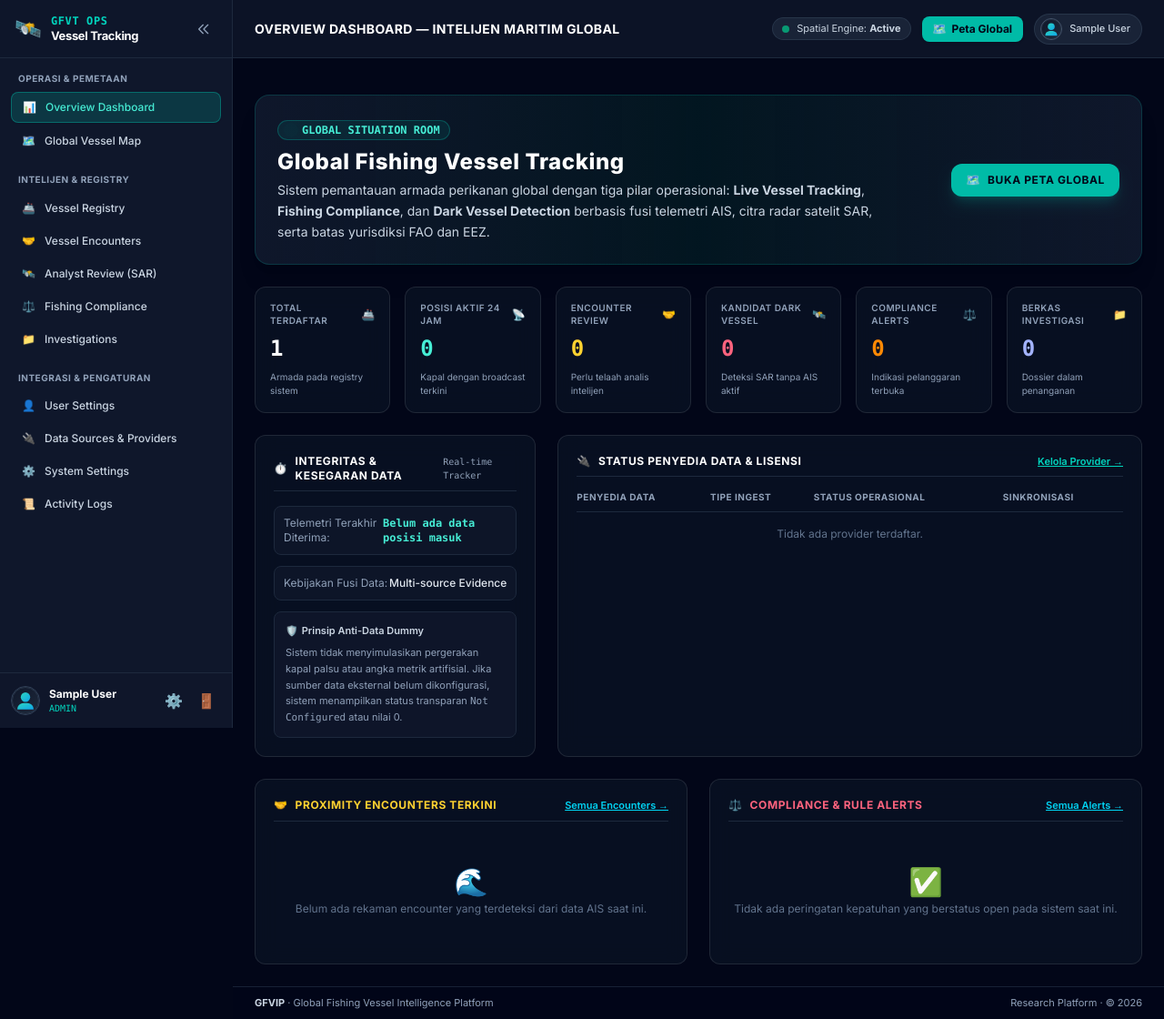
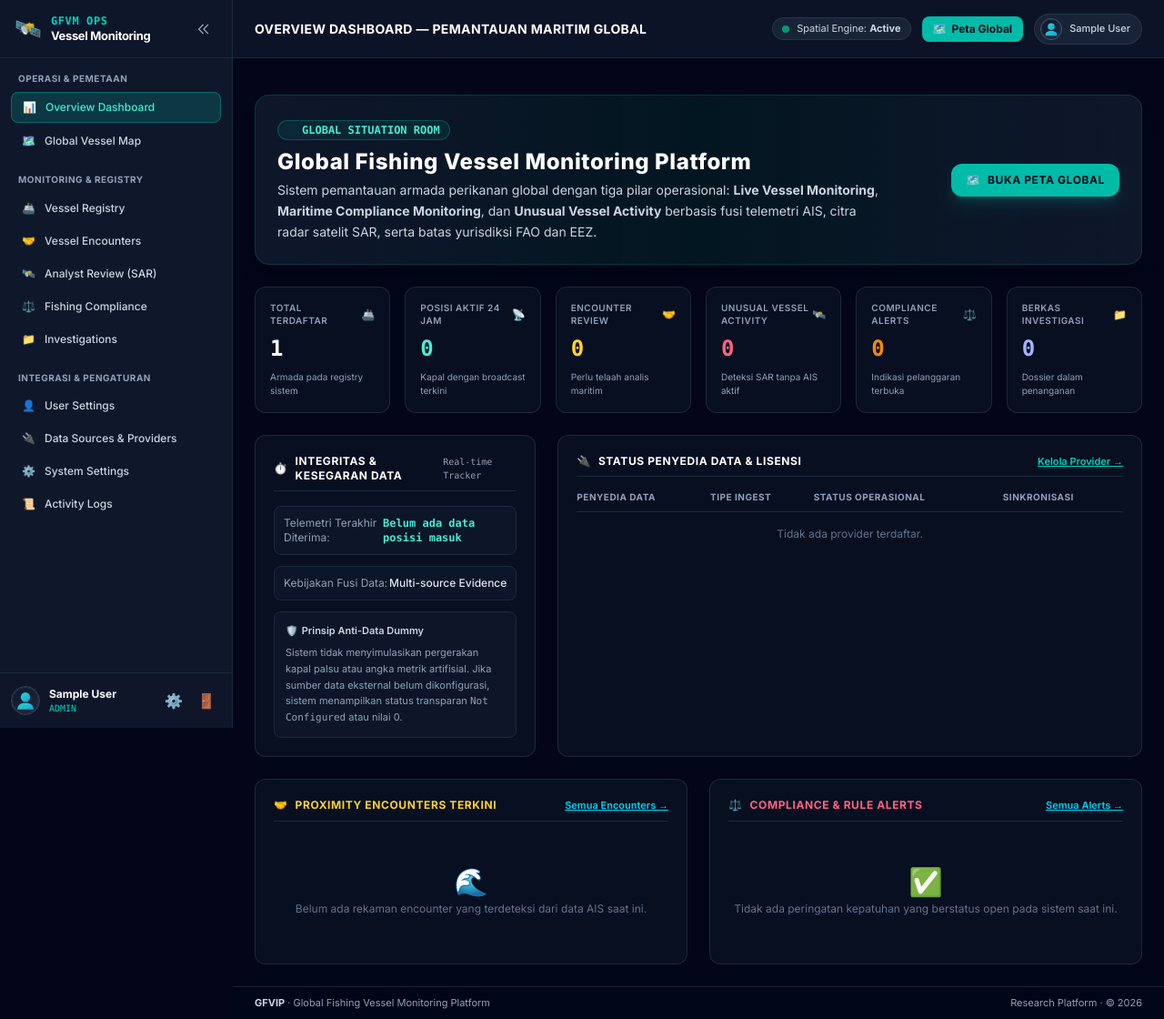
Before and after one commit to ametatjeh/Global-Fishing-Vessel-Platform, a Laravel app: page / in a window 1280 px wide. Shown: the whole page at 91% size. Run offline with Laravel 12, Linux system fonts and the light colour scheme; the visitor is signed in with stand-in values (Sample User, id 1); data comes from the database, SQL or seed files in the repository; data that the repository does not hold is empty; style sheets or scripts are compiled from the project's sources; parts of the project's set-up code (start-up, migrations or seed data) failed here and were passed over; some libraries are stand-ins or nearby versions.

Commit message:
rebrand(terminology): reposition platform to global fishing vessel monitoring platform

```diff
--- a/resources/views/auth/login.blade.php
+++ b/resources/views/auth/login.blade.php
@@ -4,7 +4,7 @@
 <head>
     <meta charset="utf-8">
     <meta name="viewport" content="width=device-width, initial-scale=1">
-    <title>Login — Global Fishing Vessel Tracking</title>
+    <title>Login — Global Fishing Vessel Monitoring Platform</title>
 
     <link rel="preconnect" href="https://fonts.googleapis.com">
     <link rel="preconnect" href="https://fonts.gstatic.com" crossorigin>
@@ -54,10 +54,10 @@
                 🛰️
             </div>
             <h1 class="text-xl font-black text-white tracking-wide uppercase">
-                Global Fishing Vessel Tracking
+                Global Fishing Vessel Monitoring Platform
             </h1>
             <p class="text-xs text-slate-400 mt-1">
-                Platform Intelijen Maritim: Tracking, Compliance & Dark Vessel Detection
+                Platform Pemantauan Maritim Global: Vessel Tracking, Compliance &amp; Unusual Vessel Activity
             </p>
         </div>
 
--- a/resources/views/dark-vessels/index.blade.php
+++ b/resources/views/dark-vessels/index.blade.php
@@ -47,7 +47,7 @@
         </div>
     </div>
 
-    <!-- Metrics Summary Cards (Tahap 9 Multi-Source Maritime Intelligence) -->
+    <!-- Metrics Summary Cards (Tahap 9 Multi-Source Maritime Monitoring) -->
     <div class="grid grid-cols-2 sm:grid-cols-4 xl:grid-cols-8 gap-2.5">
         <div class="glass-panel p-3 rounded-xl border border-slate-800 text-center">
             <div class="text-[9px] uppercase font-bold text-slate-400">Total SAR</div>
--- a/resources/views/dashboard/index.blade.php
+++ b/resources/views/dashboard/index.blade.php
@@ -1,6 +1,6 @@
 @extends('layouts.app')
 
-@section('header_title', 'Overview Dashboard — Intelijen Maritim Global')
+@section('header_title', 'Overview Dashboard — Pemantauan Maritim Global')
 
 @section('content')
 <div class="space-y-6">
@@ -14,10 +14,10 @@
                     <span>Global Situation Room</span>
                 </div>
                 <h2 class="text-xl sm:text-2xl font-black text-white tracking-wide">
-                    Global Fishing Vessel Tracking
+                    Global Fishing Vessel Monitoring Platform
                 </h2>
                 <p class="text-xs sm:text-sm text-slate-300 mt-1 max-w-2xl leading-relaxed">
-                    Sistem pemantauan armada perikanan global dengan tiga pilar operasional: <strong>Live Vessel Tracking</strong>, <strong>Fishing Compliance</strong>, dan <strong>Dark Vessel Detection</strong> berbasis fusi telemetri AIS, citra radar satelit SAR, serta batas yurisdiksi FAO dan EEZ.
+                    Sistem pemantauan armada perikanan global dengan tiga pilar operasional: <strong>Live Vessel Monitoring</strong>, <strong>Maritime Compliance Monitoring</strong>, dan <strong>Unusual Vessel Activity</strong> berbasis fusi telemetri AIS, citra radar satelit SAR, serta batas yurisdiksi FAO dan EEZ.
                 </p>
             </div>
 
@@ -59,13 +59,13 @@
                 <span>🤝</span>
             </div>
             <div class="text-2xl font-black text-amber-300 font-mono">{{ number_format($encountersNeedingReview) }}</div>
-            <div class="text-[10px] text-slate-400">Perlu telaah analis intelijen</div>
+            <div class="text-[10px] text-slate-400">Perlu telaah analis maritim</div>
         </div>
 
         <!-- Metric 4: Dark Vessel Candidates -->
         <div class="glass-panel p-4 rounded-xl border border-slate-800 space-y-2">
             <div class="flex items-center justify-between text-slate-400 text-xs">
-                <span class="font-semibold uppercase tracking-wider text-[10px]">Kandidat Dark Vessel</span>
+                <span class="font-semibold uppercase tracking-wider text-[10px]">Unusual Vessel Activity</span>
                 <span>🛰️</span>
             </div>
             <div class="text-2xl font-black text-rose-400 font-mono">{{ number_format($darkVesselCandidates) }}</div>
--- a/resources/views/encounters/show.blade.php
+++ b/resources/views/encounters/show.blade.php
@@ -37,7 +37,7 @@
     <div class="p-4 rounded-xl bg-amber-950/40 border border-amber-500/30 text-amber-200 text-xs flex items-start gap-2.5">
         <span class="text-base shrink-0">⚠️</span>
         <div>
-            <div class="font-bold text-amber-300">Pemberitahuan Disposisi Intelijen:</div>
+            <div class="font-bold text-amber-300">Pemberitahuan Disposisi Analis Maritim:</div>
             <div class="text-[11px] text-slate-300 leading-relaxed mt-0.5">
                 {{ $encounter->disclaimer }}
             </div>
@@ -158,7 +158,7 @@
                 </div>
 
                 <div>
-                    <label for="analyst_notes" class="block font-semibold text-slate-300 mb-1">Catatan Analis Intelijen:</label>
+                    <label for="analyst_notes" class="block font-semibold text-slate-300 mb-1">Catatan Analis Maritim:</label>
                     <textarea name="analyst_notes" id="analyst_notes" rows="3" class="w-full px-3 py-2 rounded-xl bg-slate-900 border border-slate-700 text-slate-200 placeholder-slate-500 focus:outline-none focus:border-teal-400 text-xs">{{ old('analyst_notes', $encounter->analyst_notes) }}</textarea>
                 </div>
 
--- a/resources/views/investigations/create.blade.php
+++ b/resources/views/investigations/create.blade.php
@@ -11,7 +11,7 @@
                 <div class="flex items-center gap-2">
                     <h2 class="text-base font-bold text-white uppercase tracking-wider flex items-center gap-2">
                         <span>📁</span>
-                        <span>Inisiasi Kasus Investigasi Intelijen Maritim</span>
+                        <span>Inisiasi Kasus Investigasi &amp; Pemantauan Maritim</span>
                     </h2>
                     <span class="px-2 py-0.5 rounded text-[10px] font-mono font-bold bg-rose-500/20 text-rose-300 border border-rose-500/40">
                         RESTRICTED — RESEARCH ONLY
--- a/resources/views/investigations/index.blade.php
+++ b/resources/views/investigations/index.blade.php
@@ -1,6 +1,6 @@
 @extends('layouts.app')
 
-@section('header_title', 'Investigations — Berkas Kasus Intelijen Maritim (Private Research)')
+@section('header_title', 'Investigations — Berkas Kasus Analisis Maritim (Private Research)')
 
 @section('content')
 <div class="space-y-6">
@@ -14,7 +14,7 @@
                 </span>
             </div>
             <p class="text-xs text-slate-400 mt-1">
-                Penyusunan berkas bukti intelijen maritim: pergantian identitas kapal, kepemilikan korporasi, kepatuhan batas ZEE, dan status IUU fishing.
+                Penyusunan berkas bukti analisis maritim: pergantian identitas kapal, kepemilikan korporasi, kepatuhan batas ZEE, dan status IUU fishing.
             </p>
         </div>
 
--- a/resources/views/layouts/app.blade.php
+++ b/resources/views/layouts/app.blade.php
@@ -5,7 +5,7 @@
     <meta name="viewport" content="width=device-width, initial-scale=1">
     <meta name="csrf-token" content="{{ csrf_token() }}">
 
-    <title>{{ $title ?? config('app.name', 'Global Fishing Vessel Tracking') }}</title>
+    <title>{{ $title ?? config('app.name', 'Global Fishing Vessel Monitoring Platform') }}</title>
 
     <!-- Google Fonts: Inter -->
     <link rel="preconnect" href="https://fonts.googleapis.com">
@@ -37,11 +37,11 @@
 
         <!-- Brand Header -->
         <div class="h-16 px-4 flex items-center justify-between border-b border-slate-800 bg-slate-900/90 backdrop-blur shrink-0 sidebar-brand-header">
-            <a href="{{ route('dashboard') }}" class="flex items-center gap-2.5 min-w-0" title="GFVT OPS - Global Fishing Vessel Tracking">
+            <a href="{{ route('dashboard') }}" class="flex items-center gap-2.5 min-w-0" title="GFVM OPS - Global Fishing Vessel Monitoring Platform">
                 <span class="text-2xl shrink-0">🛰️</span>
                 <div class="leading-tight sidebar-brand-text truncate">
-                    <div class="text-xs font-bold text-teal-400 tracking-wider uppercase font-mono">GFVT OPS</div>
-                    <div class="text-[13px] font-bold text-white tracking-tight truncate max-w-[130px]">Vessel Tracking</div>
+                    <div class="text-xs font-bold text-teal-400 tracking-wider uppercase font-mono">GFVM OPS</div>
+                    <div class="text-[13px] font-bold text-white tracking-tight truncate max-w-[130px]">Vessel Monitoring</div>
                 </div>
             </a>
 
@@ -85,7 +85,7 @@
             </a>
 
             <div class="sidebar-section-title pt-4 px-2 pb-1 text-[10px] uppercase font-bold text-slate-400 tracking-wider">
-                Intelijen &amp; Registry
+                Monitoring &amp; Registry
             </div>
 
             <a href="{{ route('vessels.index') }}" data-tooltip="Vessel Registry"
@@ -208,7 +208,7 @@
                 </button>
 
                 <h1 class="text-xs sm:text-sm font-bold text-white tracking-wide uppercase truncate flex items-center gap-2">
-                    @yield('header_title', 'Maritime Intelligence Platform')
+                    @yield('header_title', 'Maritime Monitoring Platform')
                 </h1>
             </div>
 
@@ -265,7 +265,7 @@
         <!-- Single-Line Compact Footer -->
         <footer class="h-9 min-h-[36px] max-h-[40px] px-4 sm:px-6 border-t border-slate-800/80 bg-slate-950/80 text-[11px] max-sm:text-[10px] text-slate-400 flex items-center justify-between gap-3 mt-auto shrink-0 select-none">
             <div class="truncate text-slate-400 font-normal">
-                <span class="font-bold text-slate-300">GFVIP</span> &middot; <span>Global Fishing Vessel Intelligence Platform</span>
+                <span class="font-bold text-slate-300">GFVIP</span> &middot; <span>Global Fishing Vessel Monitoring Platform</span>
             </div>
             <div class="shrink-0 text-slate-400 text-right whitespace-nowrap">
                 <span>Research Platform</span> &middot; <span>&copy; {{ date('Y') }}</span>
--- a/resources/views/providers/index.blade.php
+++ b/resources/views/providers/index.blade.php
@@ -45,7 +45,7 @@
         </blockquote>
 
         <div class="p-3 rounded-xl bg-amber-500/10 border border-amber-500/20 text-amber-300/90 text-[11px] leading-relaxed">
-            <strong>Pemberitahuan Estimasi Intelijen:</strong> Aktivitas kapal yang ditampilkan merupakan estimasi atau hasil analisis berdasarkan sumber data, bukan bukti final pelanggaran. Seluruh fitur berbasis data GFW disediakan secara gratis tanpa paket langganan komersial, paywall, atau monetisasi data.
+            <strong>Pemberitahuan Estimasi Analisis Maritim:</strong> Aktivitas kapal yang ditampilkan merupakan estimasi atau hasil analisis berdasarkan sumber data, bukan bukti final pelanggaran. Seluruh fitur berbasis data GFW disediakan secara gratis tanpa paket langganan komersial, paywall, atau monetisasi data.
         </div>
     </div>
 
--- a/resources/views/system/audit-logs.blade.php
+++ b/resources/views/system/audit-logs.blade.php
@@ -1,6 +1,6 @@
 @extends('layouts.app')
 
-@section('header_title', 'Activity Logs — Jejak Audit Operasional Intelijen')
+@section('header_title', 'Activity Logs — Jejak Audit Operasional Pemantauan Maritim')
 
 @section('content')
 <div class="space-y-6">
--- a/resources/views/vessels/index.blade.php
+++ b/resources/views/vessels/index.blade.php
@@ -11,7 +11,7 @@
             <div class="flex items-center gap-2.5 flex-wrap">
                 <h2 class="text-xl font-bold text-white tracking-wide uppercase">Vessel Registry</h2>
                 <span class="px-2.5 py-0.5 rounded-full text-[10px] font-mono font-bold tracking-wider uppercase bg-teal-500/15 text-teal-300 border border-teal-500/30">
-                    Armada Global & Intelijen Maritim
+                    Armada Global & Pemantauan Maritim
                 </span>
                 @if($activeFiltersCount > 0)
                 <span class="inline-flex items-center gap-1.5 px-2.5 py-0.5 rounded-full text-[10px] font-semibold bg-amber-500/15 text-amber-300 border border-amber-500/30">
```
Also changed, not shown: resources/views/dark-vessels/show.blade.php (+5 -5 lines), resources/views/map/index.blade.php (+6 -6 lines), resources/views/vessels/show.blade.php (+7 -7 lines), tests/Feature/AuthTest.php (+1 -1 lines), tests/Feature/AutomaticGfwIntelligenceSyncTest.php (+1 -1 lines), tests/Feature/DeprecatedAboutPageAndSingleLineFooterTest.php (+1 -1 lines), tests/Feature/ExampleTest.php (+1 -1 lines), tests/Feature/GfwNonCommercialComplianceTest.php (+1 -1 lines), README.md.
